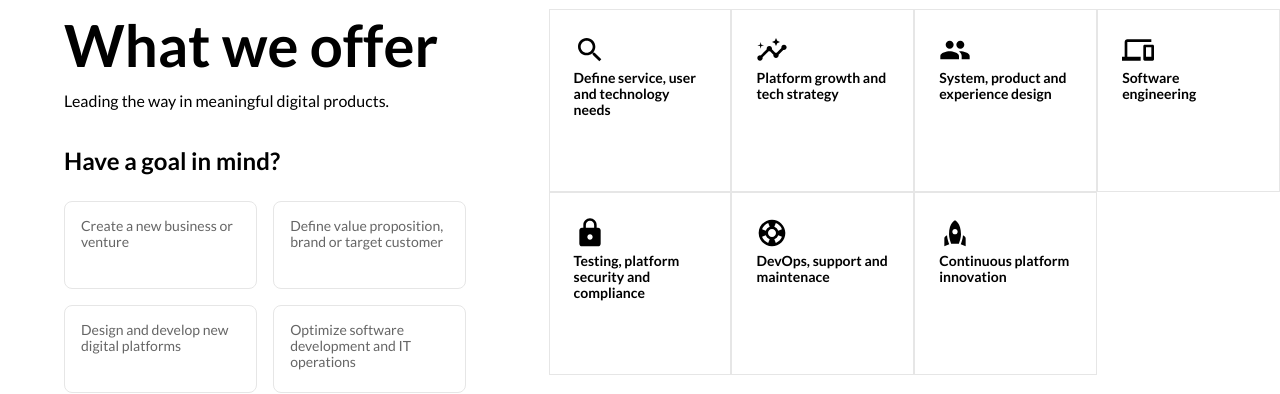
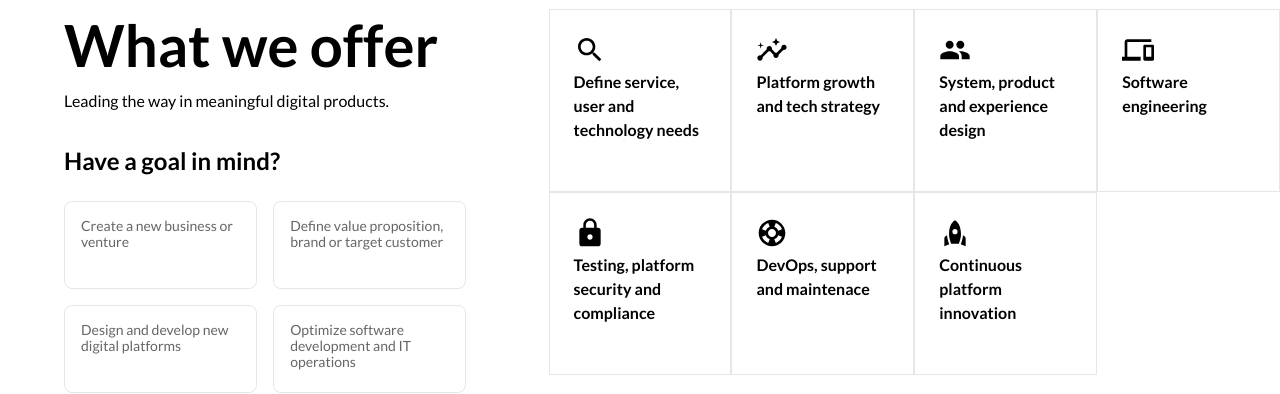
Before and after one commit to KvinZav/umvel-remote, a Next.js app: page /our-offering in a window 1280 px wide. Shown: the part 137-531 px from the top of the page. Built offline with nearby package versions, Linux system fonts and the light colour scheme; no server answers.

Commit message:
fix: solve font size on service

```diff
--- a/src/components/modules/whatWeOffer/service.tsx
+++ b/src/components/modules/whatWeOffer/service.tsx
@@ -30,7 +30,7 @@ export const Service: FC<ServicePropsTypes> = ({
           <Icon name={icon as IconNameType} size={32} />
         </div>
         <div className="flex">
-          <p className="text-s3 select-none text-left font-bold">{description}</p>
+          <p className="text-s1 md:text-s2 xl:text-s3 select-none text-left font-bold">{description}</p>
         </div>
       </div>
       <div className="hidden lg:group-hover:flex">
```
